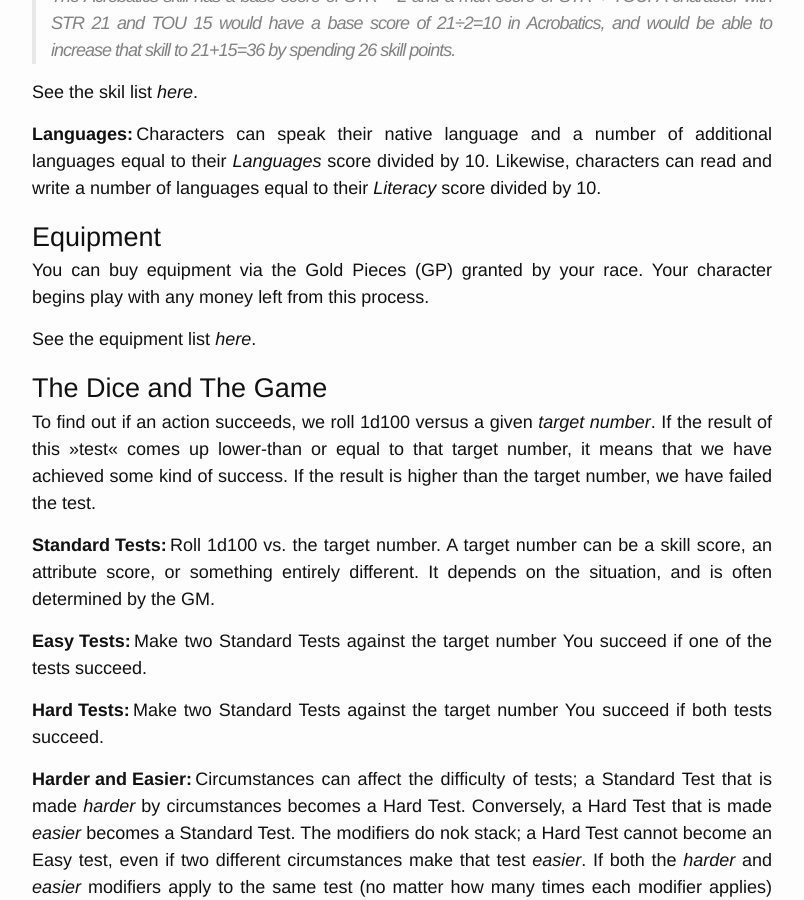
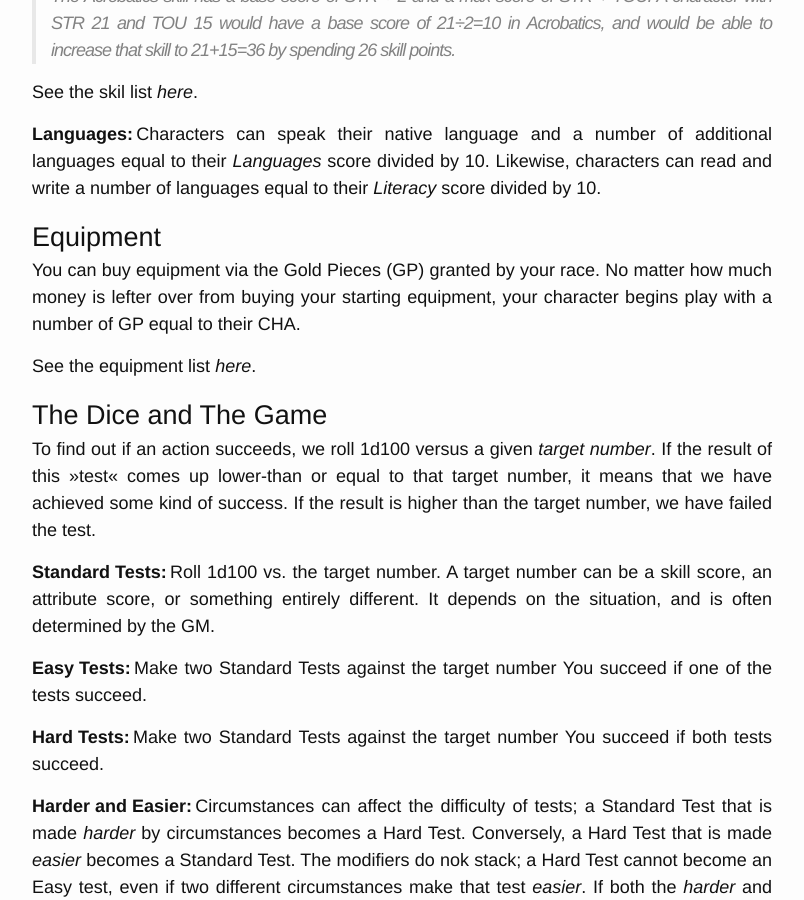
Before and after one commit to moccalotto/kaos, a Jekyll site: the page built from _rulebook/main.md, in a window 1280 px wide and 900 px high, scrolled down 1102 px. Shown: the whole window, without its empty margins (238-1042 px from the left). Built offline with Jekyll 4.4.1, drawn with Linux system fonts in a browser that asks for light colours.

Commit message:
Equipment and SR

```diff
--- a/_rulebook/main.md
+++ b/_rulebook/main.md
@@ -68,7 +68,8 @@ their [Literacy]({{ '/rulebook/skills/#literacy' | prepend: site.baseurl }}) sco
 
 ## Equipment
 You can buy equipment via the Gold Pieces (GP) granted by your race.
-Your character begins play with any money left from this process.
+No matter how much money is lefter over from buying your starting equipment,
+your character begins play with a number of GP equal to their CHA.
 
 {:.noprint}
 See the equipment list [here]({{ '/rulebook/equipment/' | prepend: site.baseurl }}).
```
Also changed, not shown: sr-notes.md (+31 -0 lines).
